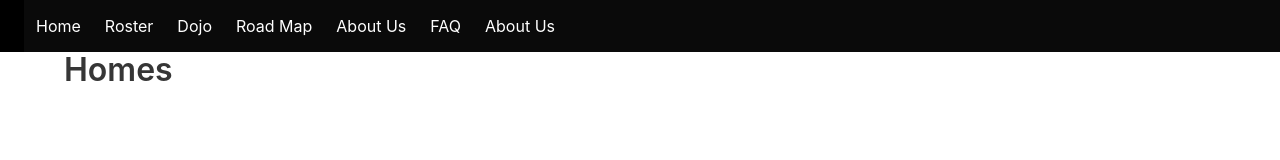
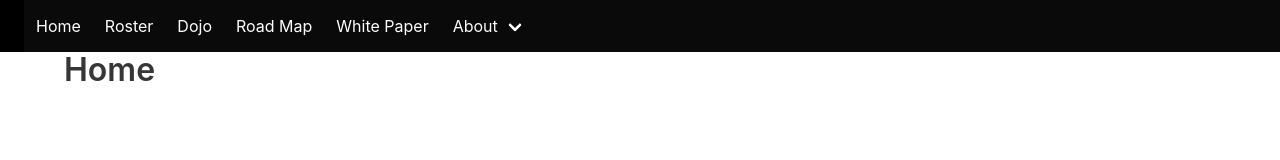
Before and after one commit to uxbecks/KittyBattles, a Vue app: page /#/ in a window 1280 px wide. Shown: the top 160 px of the page. Built offline with nearby package versions, Linux system fonts and the light colour scheme.

Commit message:
Initial navigation (footer content still in header)

```diff
--- a/public/index.html
+++ b/public/index.html
@@ -1,5 +1,6 @@
 <!DOCTYPE html>
 <html>
+
 <head>
   <meta charset="utf-8">
   <meta http-equiv="X-UA-Compatible" content="IE=edge">
@@ -9,6 +10,7 @@
   <link rel="stylesheet" href="<%= webpackConfig.output.publicPath %>assets/main.css">
   <script defer src="https://use.fontawesome.com/releases/v5.0.6/js/all.js"></script>
 </head>
+
 <body>
   <noscript>
     <strong>We're sorry but KittyBattles doesn't work properly without JavaScript enabled. Please enable it to continue.</strong>
@@ -16,4 +18,6 @@
   <div id="app"></div>
   <!-- built files will be auto injected -->
 </body>
+</div>
+
 </html>
--- a/src/App.vue
+++ b/src/App.vue
@@ -1,7 +1,6 @@
 <template>
   <div id="app">
     <navigation></navigation>
-
     <router-view></router-view>
   </div>
 </template>
@@ -15,6 +14,7 @@ export default {
       Navigation
   }
 }
+
 </script>
 
 <style>
--- /dev/null
+++ b/src/components/HowToPlayPage.vue
@@ -0,0 +1,30 @@
+<template>
+    <div class="container">
+
+        <div class="columns">
+            <div class="column is-3">
+                <img src="" class="image is-200x200" alt="">
+            </div>
+            <div class="column is-6">
+                <h1 class="title is-1">KittyBattles</h1>
+                <h3 class="title is-3">- HOW TO PLAY GUIDE -</h3>
+            </div>
+            <div class="column is-3">
+            <img src="" class="image is-200x200" alt="">
+            </div>
+            </div>
+    </div>
+</template>
+
+<script>
+    export default {
+        name : 'how-to-play-page',
+        data() {
+            return {};
+        }
+    }
+</script>
+
+<scope>
+
+</scope>
--- a/src/components/IndexPage.vue
+++ b/src/components/IndexPage.vue
@@ -1,6 +1,6 @@
 <template>
     <div class="container">
-        <h1 class="title">Homes</h1>
+        <h1 class="title">Home</h1>
     </div>
 </template>
 
--- a/src/components/Navigation.vue
+++ b/src/components/Navigation.vue
@@ -18,10 +18,30 @@
                 <router-link to="/dojo" class="navbar-item">Dojo</router-link>
 
                 <router-link to="/road-map" class="navbar-item">Road Map</router-link>
-                <router-link to="/white-paper" class="navbar-item">About Us</router-link>
-                <router-link to="/faq" class="navbar-item">FAQ</router-link>
+                <router-link to="/white-paper" class="navbar-item">White Paper</router-link>
 
-                <router-link to="/about-us" class="navbar-item">About Us</router-link>
+                <div class="navbar-item has-dropdown is-hoverable">
+                    <a class="navbar-link">
+                        About
+                    </a>
+                    <div class="navbar-dropdown">
+                        <router-link to="/how-to-play" class="navbar-item">
+                            HOW TO PLAY
+                        </router-link>
+                    <div class="navbar-dropdown">
+                        <router-link to="/origin-page" class="navbar-item">
+                            KITTY ORIGIN LORE
+                        </router-link>
+                    <div class="navbar-dropdown">
+                        <router-link to="/faq" class="navbar-item">
+                            KITTYBATTLES FAQS
+                        </router-link>
+                    <div class="navbar-dropdown">
+                        <router-link to="/about-us" class="navbar-item">
+                            THE KB TEAM
+                        </router-link>
+                    </div></div></div></div>
+                </div>
             </div>
         </div>
     </nav>
@@ -33,12 +53,11 @@
 
         data() {
             return {
-                mobile_menu : false
+                mobile_menu: false
             };
         }
     }
 </script>
 
 <style>
-
 </style>
--- a/src/router.js
+++ b/src/router.js
@@ -4,21 +4,25 @@ import VueRouter from 'vue-router';
 import IndexPage from './components/IndexPage';
 import AboutUsPage from './components/AboutUsPage';
 import FaqPage from './components/FaqPage';
+import HowToPlayPage from './components/HowToPlayPage';
 import DojoPage from './components/DojoPage';
 import RoadMapPage from './components/RoadMapPage';
 import RosterPage from './components/RosterPage';
 import WhitePaperPage from './components/WhitePaperPage';
+import OriginPage from './components/OriginPage';
 
 Vue.use(VueRouter);
 
 const routes = [
     { path: '/', component: IndexPage },
     { path: '/about-us', component: AboutUsPage },
+    { path: '/how-to-play', component: HowToPlayPage},
     { path: '/dojo', component: DojoPage },
     { path: '/faq', component: FaqPage },
     { path: '/road-map', component: RoadMapPage },
     { path: '/roster', component: RosterPage },
     { path: '/white-paper', component: WhitePaperPage },
+    { path: '/origin-page', component: OriginPage },
 ];
 
 const router = new VueRouter({
```
Lines whose indentation alone changed are shown as unchanged.
